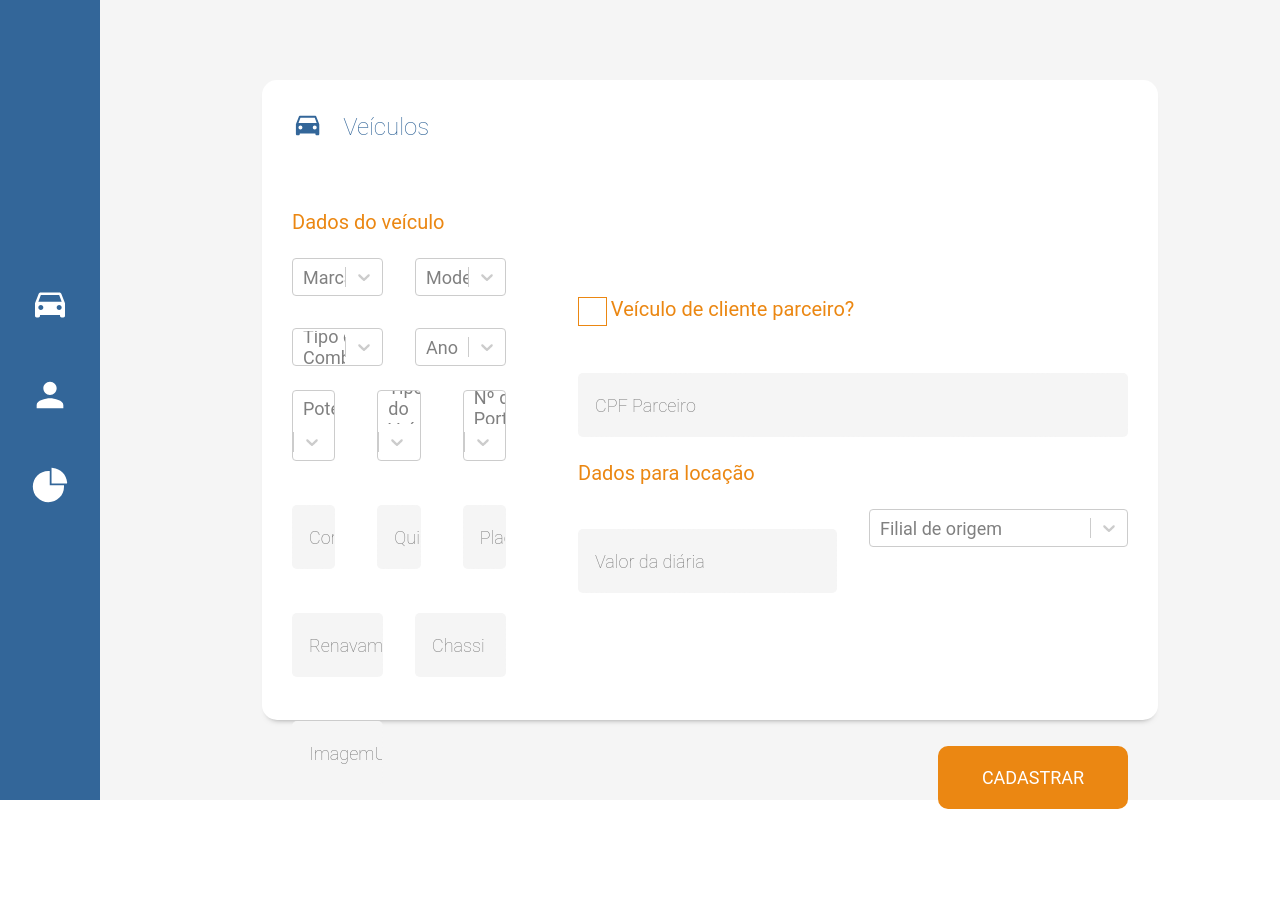
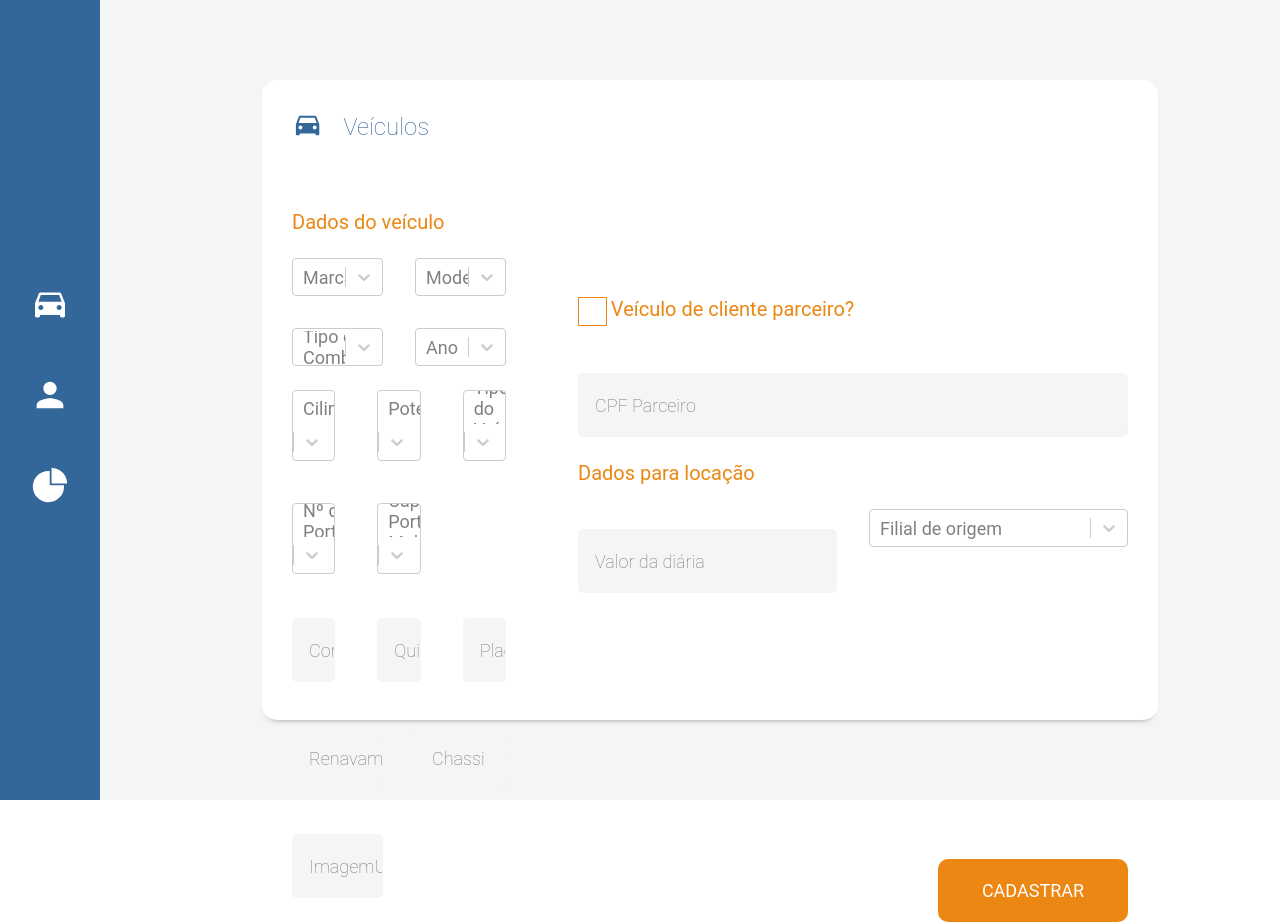
Before and after one commit to Locar-RPIV/web, a React (Create React App) app: page /VehicleRegistration in a window 1280 px wide. Shown: the top 922 px of the page. Before the commit the page ends 809 px from the top, so only its background shows below. Built offline with nearby package versions, Linux system fonts and the light colour scheme.

Commit message:
feat: refactor

```diff
--- a/src/pages/VehicleResgistration/index.tsx
+++ b/src/pages/VehicleResgistration/index.tsx
@@ -37,23 +37,25 @@ const VehicleRegistration: React.FC = () => {
   const [cpfParceiro, setVehicleCpfParceiro] = useState("");
   const [filial, setVehicleFilial] = useState("");
   const [imageUrl, setVehicleImagemUrl] = useState("");
+  const [cilindradas, setVehicleCilindradas] = useState("");
+  const [portaMalas, setVehiclePortaMalas] = useState("");
 
   const history = useHistory();
 
   const optionsMarcaCarro = [
-    { value: "BMW", label: "BMW" },
-    { value: "Chevrolet", label: "Chevrolet" },
-    { value: "Fiat", label: "Fiat" },
-    { value: "Ford", label: "Ford" },
-    { value: "Honda", label: "Honda" },
-    { value: "Hyundai", label: "Hyundai" },
-    { value: "Kia", label: "Kia" },
-    { value: "Mercedes-Benz", label: "Mercedes-Benz" },
-    { value: "Mitsubishi", label: "Mitsubishi" },
-    { value: "Nissan", label: "Nissan" },
-    { value: "Toyota", label: "Toyota" },
-    { value: "Vokswagen", label: "Vokswagen" },
-    { value: "Jeep", label: "Jeep" },
+    { value: "BMW", label: "BMW" },
+    { value: "Chevrolet", label: "Chevrolet" },
+    { value: "Fiat", label: "Fiat" },
+    { value: "Ford", label: "Ford" },
+    { value: "Honda", label: "Honda" },
+    { value: "Hyundai", label: "Hyundai" },
+    { value: "Jeep", label: "Jeep" },
+    { value: "Kia", label: "Kia" },
+    { value: "Mercedes-Benz", label: "Mercedes-Benz" },
+    { value: "Mitsubishi", label: "Mitsubishi" },
+    { value: "Nissan", label: "Nissan" },
+    { value: "Toyota", label: "Toyota" },
+    { value: "Vokswagen", label: "Vokswagen" },
   ];
 
   const optionsNPortas = [
@@ -62,153 +64,135 @@ const VehicleRegistration: React.FC = () => {
   ];
 
   const optionsTipo = [
-    { value: "Carro", label: "Carro" },
-    { value: "Moto", label: "Moto" },
-    { value: "Bicicleta", label: "Bicicleta" },
-    { value: "Ônibus", label: "Ônibus" },
+    { value: 0, label: "Bicicleta" },
+    { value: 1, label: "Carro" },
+    { value: 2, label: "Moto" },
+    { value: 3, label: "Ônibus" },
   ];
 
   const optionsFilial = [
-    { value: "Unidade Alegrete", label: "Unidade Alegrete" },
-    { value: "Unidade Porto Alegre", label: "Unidade Porto Alegre" },
-    { value: "Unidade São Borja", label: "Unidade São Borja" },
-    { value: "Unidade Uruguaiana", label: "Unidade Uruguaiana" },
+    { value: "Unidade Alegrete", label: "Unidade Alegrete" },
+    { value: "Unidade Porto Alegre", label: "Unidade Porto Alegre" },
+    { value: "Unidade São Borja", label: "Unidade São Borja" },
+    { value: "Unidade Uruguaiana", label: "Unidade Uruguaiana" },
   ];
 
   const optionsModeloCarro = [
-    { value: "Onix", label: "Onix" }, //Chovrolet
-    { value: "HB20", label: "HB20" }, //Hyundai
-    { value: "Onix Plus", label: "Onix Plus" }, //Chovrolet
-    { value: "Strada", label: "Strada" }, //Fiat
-    { value: "Gol", label: "Gol" }, //Vokswagen
-    { value: "Ka", label: "Ka" }, //Ford
-    { value: "Argo", label: "Argo" }, //Fiat
-    { value: "T-Cross", label: "T-Cross" }, //Vokswagen
-    { value: "Renegade", label: "Renagade" }, //Jeep
-    { value: "Toro", label: "Toro" }, //Toro
-    { value: "GLA", label: "GLA" }, //Mercedes-Benz
-    { value: "X1", label: "X1" }, //BMW
-    { value: "SW4", label: "SW4" }, //Toyota
-    { value: "Classe C", label: "Classe C" }, //Mercedes-Benz
-    { value: "Série 3", label: "Série 3" }, //BMW
-    { value: "Sportage", label: "Sportage" }, //Kia
-    { value: "Cerato", label: "Cerato" }, //Kia
-    { value: "Outlander", label: "Outlander" }, //Mitsubishi
-    { value: "ASX", label: "ASX" }, //Mitsubishi
-    { value: "Pajero Sport", label: "Pajero Sport" }, //Mitsubishi
-    { value: "Leaf", label: "Leaf" }, //Nissan / Elétrico
-    { value: "March", label: "March" }, //Nissan
-    { value: "Versa", label: "Versa" }, //Nissan
-    { value: "Civic", label: "Civic" }, // Honda
-    { value: "Fit", label: "Fit" }, // Honda
-    { value: "City", label: "City" }, // Honda
+    { value: "Argo", label: "Argo" }, //Fiat
+    { value: "ASX", label: "ASX" }, //Mitsubishi
+    { value: "Cerato", label: "Cerato" }, //Kia
+    { value: "City", label: "City" }, // Honda
+    { value: "Civic", label: "Civic" }, // Honda
+    { value: "Classe C", label: "Classe C" }, //Mercedes-Benz
+    { value: "Fit", label: "Fit" }, // Honda
+    { value: "GLA", label: "GLA" }, //Mercedes-Benz
+    { value: "Gol", label: "Gol" }, //Vokswagen
+    { value: "HB20", label: "HB20" }, //Hyundai
+    { value: "Ka", label: "Ka" }, //Ford
+    { value: "Leaf", label: "Leaf" }, //Nissan / Elétrico
+    { value: "March", label: "March" }, //Nissan
+    { value: "Onix Plus", label: "Onix Plus" }, //Chovrolet
+    { value: "Onix", label: "Onix" }, //Chovrolet
+    { value: "Outlander", label: "Outlander" }, //Mitsubishi
+    { value: "Pajero Sport", label: "Pajero Sport" }, //Mitsubishi
+    { value: "Renegade", label: "Renegade" }, //Jeep
+    { value: "Série 3", label: "Série 3" }, //BMW
+    { value: "Sportage", label: "Sportage" }, //Kia
+    { value: "Strada", label: "Strada" }, //Fiat
+    { value: "SW4", label: "SW4" }, //Toyota
+    { value: "T-Cross", label: "T-Cross" }, //Vokswagen
+    { value: "Toro", label: "Toro" }, //Toro
+    { value: "Versa", label: "Versa" }, //Nissan
+    { value: "X1", label: "X1" }, //BMW
   ];
 
   const optionsPotencia = [
-    { value: "1.0", label: "1.0" },
-    { value: "1.2", label: "1.2" },
-    { value: "1.3", label: "1.3" },
-    { value: "1.4", label: "1.4" },
-    { value: "1.5", label: "1.5" },
-    { value: "1.6", label: "1.6" },
-    { value: "1.8", label: "1.8" },
-    { value: "2.0", label: "2.0" },
-    { value: "2.2", label: "2.2" },
-    { value: "2.3", label: "2.3" },
-    { value: "2.4", label: "2.4" },
-    { value: "2.5", label: "2.5" },
-    { value: "2.7", label: "2.7" },
-    { value: "2.8", label: "2.8" },
-    { value: "3.0", label: "3.0" },
-    { value: "3.2", label: "3.2" },
-    { value: "3.3", label: "3.3" },
-    { value: "3.5", label: "3.5" },
-    { value: "3.7", label: "3.7" },
-    { value: "3.8", label: "3.8" },
-    { value: "4.0", label: "4.0" },
+    // { value: "1.0", label: "1.0" },
+    // { value: "1.2", label: "1.2" },
+    // { value: "1.3", label: "1.3" },
+    // { value: "1.4", label: "1.4" },
+    // { value: "1.5", label: "1.5" },
+    // { value: "1.6", label: "1.6" },
+    // { value: "1.8", label: "1.8" },
+    // { value: "2.0", label: "2.0" },
+    // { value: "2.2", label: "2.2" },
+    // { value: "2.3", label: "2.3" },
+    // { value: "2.4", label: "2.4" },
+    // { value: "2.5", label: "2.5" },
+    // { value: "2.7", label: "2.7" },
+    // { value: "2.8", label: "2.8" },
+    // { value: "3.0", label: "3.0" },
+    // { value: "3.2", label: "3.2" },
+    // { value: "3.3", label: "3.3" },
+    // { value: "3.5", label: "3.5" },
+    // { value: "3.7", label: "3.7" },
+    // { value: "3.8", label: "3.8" },
+    // { value: "4.0", label: "4.0" },
+    { value: 10, label: 10 },
+    { value: 12, label: 12 },
+    { value: 13, label: 13 },
+    { value: 14, label: 14 },
+    { value: 15, label: 15 },
+    { value: 16, label: 16 },
+    { value: 18, label: 18 },
+    { value: 20, label: 20 },
+    { value: 22, label: 22 },
+    { value: 23, label: 23 },
+    { value: 24, label: 24 },
+    { value: 25, label: 25 },
+    { value: 27, label: 27 },
+    { value: 28, label: 28 },
+    { value: 30, label: 30 },
+    { value: 32, label: 32 },
+    { value: 33, label: 33 },
+    { value: 35, label: 35 },
+    { value: 37, label: 37 },
+    { value: 38, label: 38 },
+    { value: 40, label: 40 },
   ];
 
-  // // eslint-disable-next-line
-  // const optionsCilindradas = [
-  //   { value: "72 CV", label: "72 CV" },
-  //   { value: "75 CV", label: "75 CV" },
-  //   { value: "77 CV", label: "77 CV" },
-  //   { value: "78 CV", label: "78 CV" },
-  //   { value: "80 CV", label: "80 CV" },
-  //   { value: "82 CV", label: "82 CV" },
-  //   { value: "84 CV", label: "84 CV" },
-  //   { value: "85 CV", label: "85 CV" },
-  //   { value: "88 CV", label: "88 CV" },
-  //   { value: "101 CV", label: "101 CV" },
-  //   { value: "104 CV", label: "104 CV" },
-  //   { value: "109 CV", label: "109 CV" },
-  //   { value: "110 CV", label: "110 CV" },
-  //   { value: "111 CV", label: "111 CV" },
-  //   { value: "114 CV", label: "114 CV" },
-  //   { value: "115 CV", label: "115 CV" },
-  //   { value: "116 CV", label: "116 CV" },
-  //   { value: "120 CV", label: "120 CV" },
-  //   { value: "123 CV", label: "123 CV" },
-  //   { value: "128 CV", label: "128 CV" },
-  //   { value: "130 CV", label: "130 CV" },
-  //   { value: "135 CV", label: "135 CV" },
-  //   { value: "136 CV", label: "136 CV" },
-  //   { value: "139 CV", label: "139 CV" },
-  //   { value: "149 CV", label: "149 CV" },
-  //   { value: "150 CV", label: "150 CV" },
-  //   { value: "155 CV", label: "155 CV" },
-  //   { value: "156 CV", label: "156 CV" },
-  //   { value: "157 CV", label: "157 CV" },
-  //   { value: "160 CV", label: "160 CV" },
-  //   { value: "163 CV", label: "163 CV" },
-  //   { value: "165 CV", label: "165 CV" },
-  //   { value: "167 CV", label: "167 CV" },
-  //   { value: "170 CV", label: "170 CV" },
-  //   { value: "171 CV", label: "171 CV" },
-  //   { value: "184 CV", label: "184 CV" },
-  //   { value: "190 CV", label: "190 CV" },
-  //   { value: "192 CV", label: "192 CV" },
-  //   { value: "204 CV", label: "204 CV" },
-  //   { value: "211 CV", label: "211 CV" },
-  //   { value: "231 CV", label: "231 CV" },
-  //   { value: "240 CV", label: "240 CV" },
-  //   { value: "292 CV", label: "292 CV" },
-  //   { value: "387 CV", label: "387 CV" },
-  // ];
+  const optionsAno = [
+    { value: 1990, label: 1990},
+    { value: 1991, label: 1991},
+    { value: 1992, label: 1992},
+    { value: 1993, label: 1993},
+    { value: 1994, label: 1994},
+    { value: 1995, label: 1995},
+    { value: 1996, label: 1996},
+    { value: 1997, label: 1997},
+    { value: 1998, label: 1998},
+    { value: 1999, label: 1999},
+    { value: 2000, label: 2000},
+    { value: 2001, label: 2001},
+    { value: 2002, label: 2002},
+    { value: 2003, label: 2003},
+    { value: 2004, label: 2004},
+    { value: 2005, label: 2005},
+    { value: 2006, label: 2006},
+    { value: 2007, label: 2007},
+    { value: 2008, label: 2008},
+    { value: 2009, label: 2009},
+    { value: 2010, label: 2010},
+    { value: 2011, label: 2011},
+    { value: 2012, label: 2012},
+    { value: 2013, label: 2013},
+    { value: 2014, label: 2014},
+    { value: 2015, label: 2015},
+    { value: 2016, label: 2016},
+    { value: 2017, label: 2017},
+    { value: 2018, label: 2018},
+    { value: 2019, label: 2019},
+    { value: 2020, label: 2020},
+    { value: 2021, label: 2021},
+  ];
 
-  const optionsAno = [
-    { value: "1990", label: "1990" },
-    { value: "1991", label: "1991" },
-    { value: "1992", label: "1992" },
-    { value: "1993", label: "1993" },
-    { value: "1994", label: "1994" },
-    { value: "1995", label: "1995" },
-    { value: "1996", label: "1996" },
-    { value: "1997", label: "1997" },
-    { value: "1998", label: "1998" },
-    { value: "1999", label: "1999" },
-    { value: "2000", label: "2000" },
-    { value: "2001", label: "2001" },
-    { value: "2002", label: "2002" },
-    { value: "2003", label: "2003" },
-    { value: "2004", label: "2004" },
-    { value: "2005", label: "2005" },
-    { value: "2006", label: "2006" },
-    { value: "2007", label: "2007" },
-    { value: "2008", label: "2008" },
-    { value: "2009", label: "2009" },
-    { value: "2010", label: "2010" },
-    { value: "2011", label: "2011" },
-    { value: "2012", label: "2012" },
-    { value: "2013", label: "2013" },
-    { value: "2014", label: "2014" },
-    { value: "2015", label: "2015" },
-    { value: "2016", label: "2016" },
-    { value: "2017", label: "2017" },
-    { value: "2018", label: "2018" },
-    { value: "2019", label: "2019" },
-    { value: "2020", label: "2020" },
-    { value: "2021", label: "2021" },
+  const optionsCombustivel = [
+    { value: "Diesel", label: "Diesel" },
+    { value: "Etanol", label: "Etanol" },
+    { value: "Flex", label: "Flex" },
+    { value: "Gasolina", label: "Gasolina" },
+    { value: "GNV", label: "GNV" },
+    { value: "Híbrido/ Elétrico", label: "Híbrido/ Elétrico" },
   ];
 
   //   const optionsCor = [
@@ -226,13 +210,90 @@ const VehicleRegistration: React.FC = () => {
   //     { value: "Burro quando foge", label: "Burro quando foge"},
   // ];
 
-  const optionsCombustivel = [
-    { value: "Etanol", label: "Etanol" },
-    { value: "Gasolina", label: "Gasolina" },
-    { value: "GNV", label: "GNV" },
-    { value: "Diesel", label: "Diesel" },
-    { value: "Flex", label: "Flex" },
-    { value: "Híbrido/ Elétrico", label: "Híbrido/ Elétrico" },
+  const optionsPortaMalas = [
+    { value: "146 Litros", label: "146 Litros" },
+    { value: "180 Litros", label: "180 Litros" },
+    { value: "257 Litros", label: "257 Litros" },
+    { value: "265 Litros", label: "265 Litros" },
+    { value: "275 Litros", label: "275 Litros" },
+    { value: "276 Litros", label: "276 Litros" },
+    { value: "285 Litros", label: "285 Litros" },
+    { value: "289 Litros", label: "289 Litros" },
+    { value: "300 Litros", label: "300 Litros" },
+    { value: "313 Litros", label: "313 Litros" },
+    { value: "320 Litros", label: "320 Litros" },
+    { value: "334 Litros", label: "334 Litros" },
+    { value: "359 Litros", label: "359 Litros" },
+    { value: "363 Litros", label: "363 Litros" },
+    { value: "400 Litros", label: "400 Litros" },
+    { value: "415 Litros", label: "415 Litros" },
+    { value: "420 Litros", label: "420 Litros" },
+    { value: "433 Litros", label: "433 Litros" },
+    { value: "435 Litros", label: "435 Litros" },
+    { value: "445 Litros", label: "445 Litros" },
+    { value: "449 Litros", label: "449 Litros" },
+    { value: "450 Litros", label: "450 Litros" },
+    { value: "460 Litros", label: "460 Litros" },
+    { value: "480 Litros", label: "480 Litros" },
+    { value: "491 Litros", label: "491 Litros" },
+    { value: "505 Litros", label: "505 Litros" },
+    { value: "519 Litros", label: "519 Litros" },
+    { value: "520 Litros", label: "520 Litros" },
+    { value: "560 Litros", label: "560 Litros" },
+    { value: "605 Litros", label: "605 Litros" },
+    { value: "715 Litros", label: "715 Litros" },
+    { value: "820 Litros", label: "820 Litros" },
+    { value: "868 Litros", label: "868 Litros" },
+    { value: "971 Litros", label: "971 Litros" },
+    { value: "1100 Litros", label: "1100 Litros" },
+    { value: "1354 Litros", label: "1354 Litros" },
+  ];
+
+  const optionsCilindradas = [
+    { value: "72 CV", label: "72 CV" },
+    { value: "75 CV", label: "75 CV" },
+    { value: "77 CV", label: "77 CV" },
+    { value: "78 CV", label: "78 CV" },
+    { value: "80 CV", label: "80 CV" },
+    { value: "82 CV", label: "82 CV" },
+    { value: "84 CV", label: "84 CV" },
+    { value: "85 CV", label: "85 CV" },
+    { value: "88 CV", label: "88 CV" },
+    { value: "101 CV", label: "101 CV" },
+    { value: "104 CV", label: "104 CV" },
+    { value: "109 CV", label: "109 CV" },
+    { value: "110 CV", label: "110 CV" },
+    { value: "111 CV", label: "111 CV" },
+    { value: "114 CV", label: "114 CV" },
+    { value: "115 CV", label: "115 CV" },
+    { value: "116 CV", label: "116 CV" },
+    { value: "120 CV", label: "120 CV" },
+    { value: "123 CV", label: "123 CV" },
+    { value: "128 CV", label: "128 CV" },
+    { value: "130 CV", label: "130 CV" },
+    { value: "135 CV", label: "135 CV" },
+    { value: "136 CV", label: "136 CV" },
+    { value: "139 CV", label: "139 CV" },
+    { value: "149 CV", label: "149 CV" },
+    { value: "150 CV", label: "150 CV" },
+    { value: "155 CV", label: "155 CV" },
+    { value: "156 CV", label: "156 CV" },
+    { value: "157 CV", label: "157 CV" },
+    { value: "160 CV", label: "160 CV" },
+    { value: "163 CV", label: "163 CV" },
+    { value: "165 CV", label: "165 CV" },
+    { value: "167 CV", label: "167 CV" },
+    { value: "170 CV", label: "170 CV" },
+    { value: "171 CV", label: "171 CV" },
+    { value: "184 CV", label: "184 CV" },
+    { value: "190 CV", label: "190 CV" },
+    { value: "192 CV", label: "192 CV" },
+    { value: "204 CV", label: "204 CV" },
+    { value: "211 CV", label: "211 CV" },
+    { value: "231 CV", label: "231 CV" },
+    { value: "240 CV", label: "240 CV" },
+    { value: "292 CV", label: "292 CV" },
+    { value: "387 CV", label: "387 CV" },
   ];
 
   const handleSubmitVehicle = async (e: { preventDefault: () => void }) => {
@@ -254,6 +315,8 @@ const VehicleRegistration: React.FC = () => {
     console.log(cpfParceiro);
     console.log(filial);
     console.log(imageUrl);
+    console.log(cilindradas);
+    console.log(portaMalas);
 
     try {
       if (
@@ -263,12 +326,14 @@ const VehicleRegistration: React.FC = () => {
         !cor ||
         !ano ||
         !tipoCombustivel ||
-        !numeroPortas ||
+        // !numeroPortas ||
         !quilometragem ||
         !renavan ||
         !chassi ||
         !valorLocacao ||
         !filial ||
+        // !cilindradas ||
+        // !portaMalas ||
         !imageUrl
       ) {
         alert("Preencha todos os campos");
@@ -282,7 +347,7 @@ const VehicleRegistration: React.FC = () => {
           cor,
           ano,
           tipoCombustivel,
-          numeroPortas,
+          // numeroPortas,
           quilometragem,
           renavan,
           chassi,
@@ -290,6 +355,8 @@ const VehicleRegistration: React.FC = () => {
           carroParceiro: true,
           cpfParceiro,
           filial,
+          // cilindradas,
+          // portaMalas,
           imageUrl,
         });
         history.push("/FeedbackVehicle");
@@ -304,7 +371,7 @@ const VehicleRegistration: React.FC = () => {
           cor,
           ano,
           tipoCombustivel,
-          numeroPortas,
+          // numeroPortas,
           quilometragem,
           renavan,
           chassi,
@@ -312,6 +379,8 @@ const VehicleRegistration: React.FC = () => {
           carroParceiro: false,
           cpfParceiro: 0,
           filial,
+          // cilindradas,
+          // portaMalas,
           imageUrl,
         });
         history.push("/FeedbackVehicle");
@@ -361,6 +430,12 @@ const VehicleRegistration: React.FC = () => {
             </div>
             <div className="three-inputs">
               <Select
+                options={optionsCilindradas}
+                name="vehicle_cilindradas"
+                placeholder="Cilindradas"
+                onChange={(e) => setVehicleCilindradas(e.value)}
+              />
+              <Select
                 options={optionsPotencia}
                 name="vehicle_potencia"
                 placeholder="Potencia"
@@ -377,6 +452,12 @@ const VehicleRegistration: React.FC = () => {
                 name="vehicle_nPortas"
                 placeholder="Nº de Portas"
                 onChange={(e) => setVehiclePortas(e.value)}
+              />
+              <Select
+                options={optionsPortaMalas}
+                name="vehicle_portaMalas"
+                placeholder="Capacidade Porta Malas"
+                onChange={(e) => setVehiclePortaMalas(e.value)}
               />
             </div>
             <div className="three-inputs">
```
Also changed, not shown: 1 other file (tests, documents, lock files or other folders).
